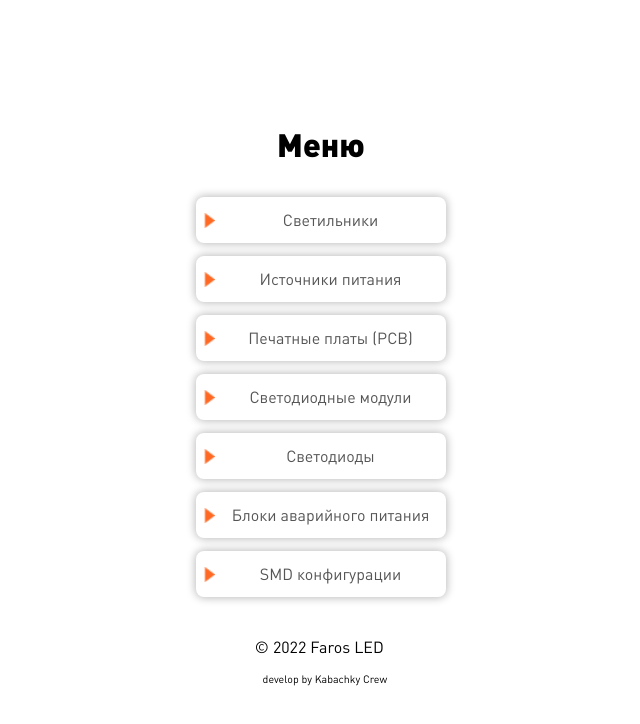
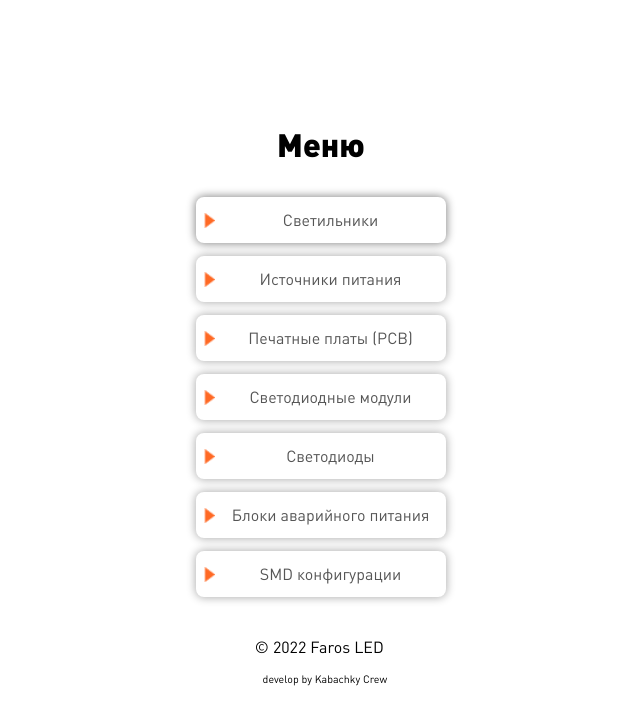
Before and after one commit to kochetkov1/led-base, a plain HTML site: page main.html in a window 1280 px wide. In both pictures the pointer is over the element "Светильники". Shown: the whole page, without its empty margins (319-959 px from the left). Drawn offline with Linux system fonts and the light colour scheme.

Commit message:
feat: вторая страница, меню

```diff
--- a/blocks/menu/__button-container/menu__button-container.css
+++ b/blocks/menu/__button-container/menu__button-container.css
@@ -3,10 +3,14 @@
   min-height: 46px;
 
   border-radius: 8px;
-  box-shadow: 0px 0px 8px 1px rgba(0, 0, 0, 0.27);
+  box-shadow: 0px 0px 8px 1px rgba(0, 0, 0, 0.3);
 
   display: flex;
   justify-content: center;
   align-items: center;
   flex-direction: row;
 }
+
+.menu__button-container:hover {
+  box-shadow: 0px 0px 8px 1px rgba(0, 0, 0, 0.45);
+}
```
